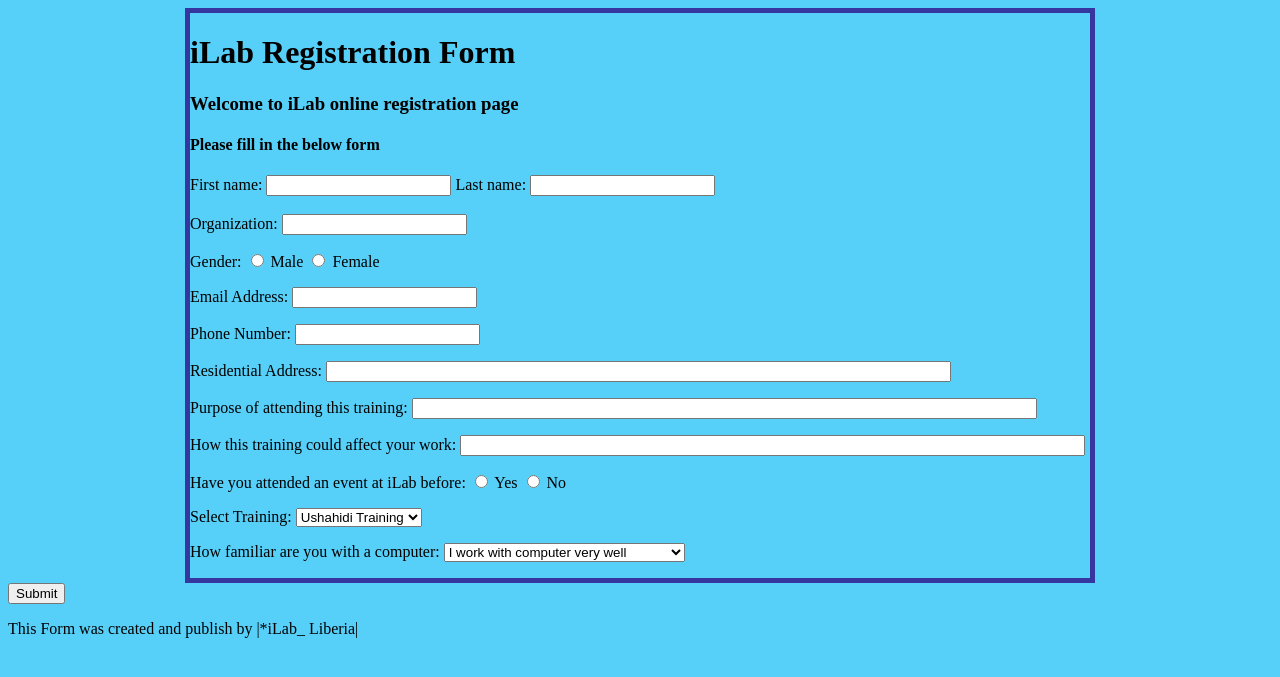
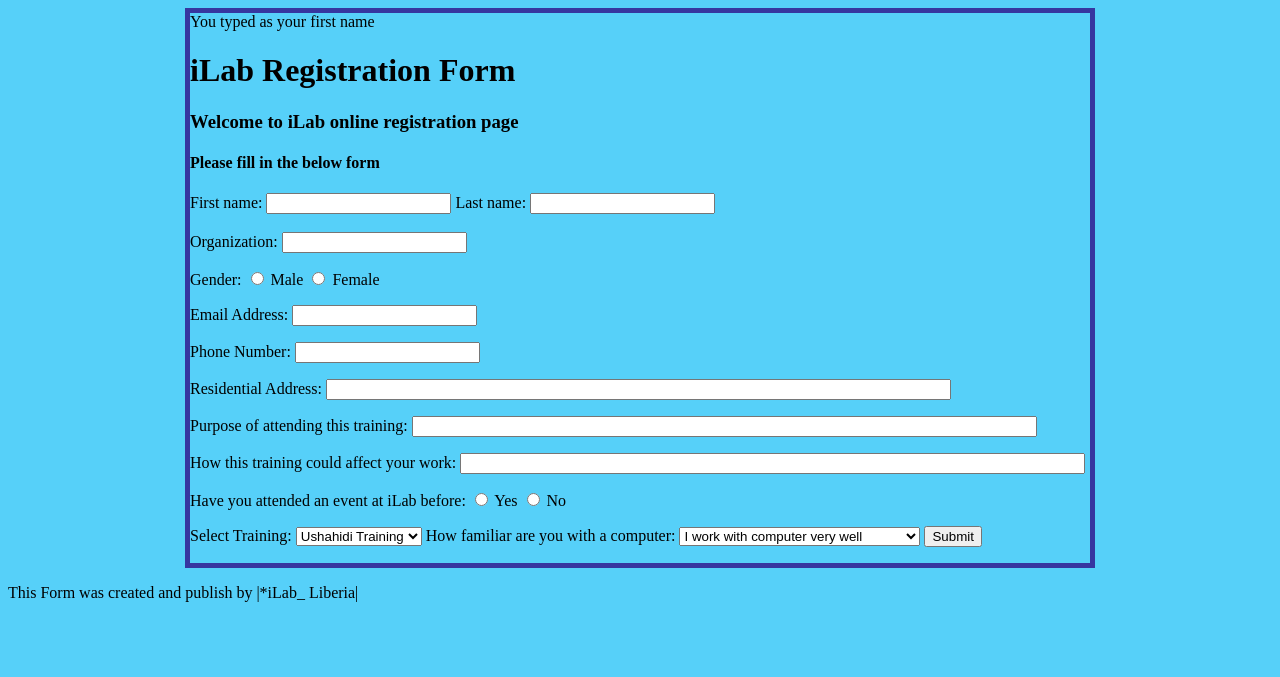
Before and after one commit to jetherton/iLab-Registration-Program, a PHP site: page / in a window 1280 px wide. Shown: the top 677 px of the page. Run offline with PHP 8.4, Linux system fonts and the light colour scheme; data that the repository does not hold is empty.

Commit message:
changed the form to use post

```diff
--- a/index.php
+++ b/index.php
@@ -7,7 +7,7 @@
 	<body>
 
 	<div id="page">
-
+		<?php echo "You typed ". $_POST["firstname"] . " as your first name"; ?>
 		<div id="head">
 		<h1> iLab Registration Form</h1>
 		<h3>Welcome to iLab online registration page</h3>
@@ -17,13 +17,13 @@
 										</div>
 
 		<div id="main">
-				<form method="post">
+				<form method="post" action="index.php">
 
 				First name: <input type="text" name="firstname" />
 				Last name: <input type="text" name="lastname" />
 
 			<br /><br />
-				Organization: <input type="text" name="firstname" />
+				Organization: <input type="text" name="organization" />
 
 				<p>
 
@@ -49,8 +49,6 @@
 					<option value="iLab">iLab Event</option>
 				</select>
 
-				</form>
-				<p>
 				How familiar are you with a computer:
 				<select name="Select Training">
 					<option value="Ushahidi">I work with computer very well</option>
@@ -58,6 +56,11 @@
 					<option value="iLab">I am a fair computer user</option>
 					<option value="iLab">I have not work with computer before</option>
 				</select>
+
+				<input type="submit" value="Submit" />
+				</form>
+				<p>
+
 
 
 
@@ -70,7 +73,7 @@
 										</div>
 			<div id="footer">
 
-			<input type="submit" value="Submit" />
+
 
 				<p>This Form was created and publish by |*iLab_ Liberia| </p>
 
```
